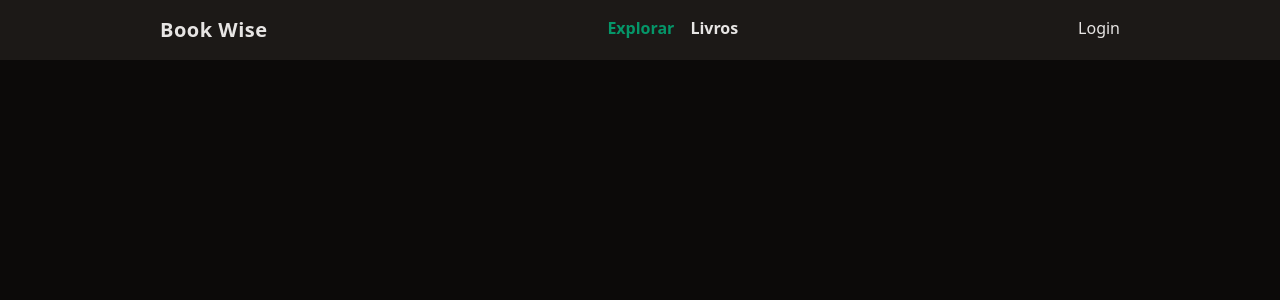
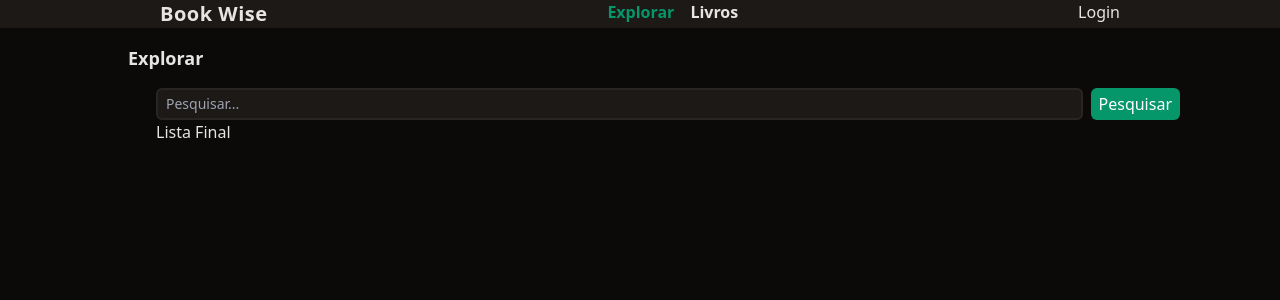
Before and after one commit to allanrodriguesmachado/book-wise, a PHP site: page / in a window 1280 px wide. Shown: the top 300 px of the page. Run offline with PHP 8.4, Linux system fonts and the light colour scheme; some libraries are stand-ins or nearby versions.

Commit message:
Creating Form

```diff
--- a/public/index.php
+++ b/public/index.php
@@ -8,7 +8,7 @@
 </head>
 <body class="bg-stone-950 text-stone-200">
     <header class="bg-stone-900">
-        <nav class="mx-auto max-w-screen-lg flex justify-between px-8 py-4">
+        <nav class="mx-auto max-w-screen-lg flex justify-between px-8">
         <div class="font-bold text-xl tracking-wide">Book Wise</div>
 
             <ul class="flex space-x-4 font-bold">
@@ -22,8 +22,15 @@
         </nav>
     </header>
 
-    <main>
+    <main class="mx-auto max-w-screen-lg space-x-7">
 
+    <h1 class="mt-4 font-bold text-lg">Explorar</h1>
+
+        <form action="" class="w-full flex space-x-2 mt-4">
+            <input type="text" name="search" class="border-stone-800 border-2 rounded-md focus:outline-none bg-stone-900 text-sm px-2 py-1 w-full" placeholder="Pesquisar...">
+            <button type="submit" class="bg-emerald-600 py-1 px-2 rounded-md text-white hover:bg-emerald-700">Pesquisar</button>
+        </form>
+        <div>Lista Final</div>
     </main>
 
 
```
